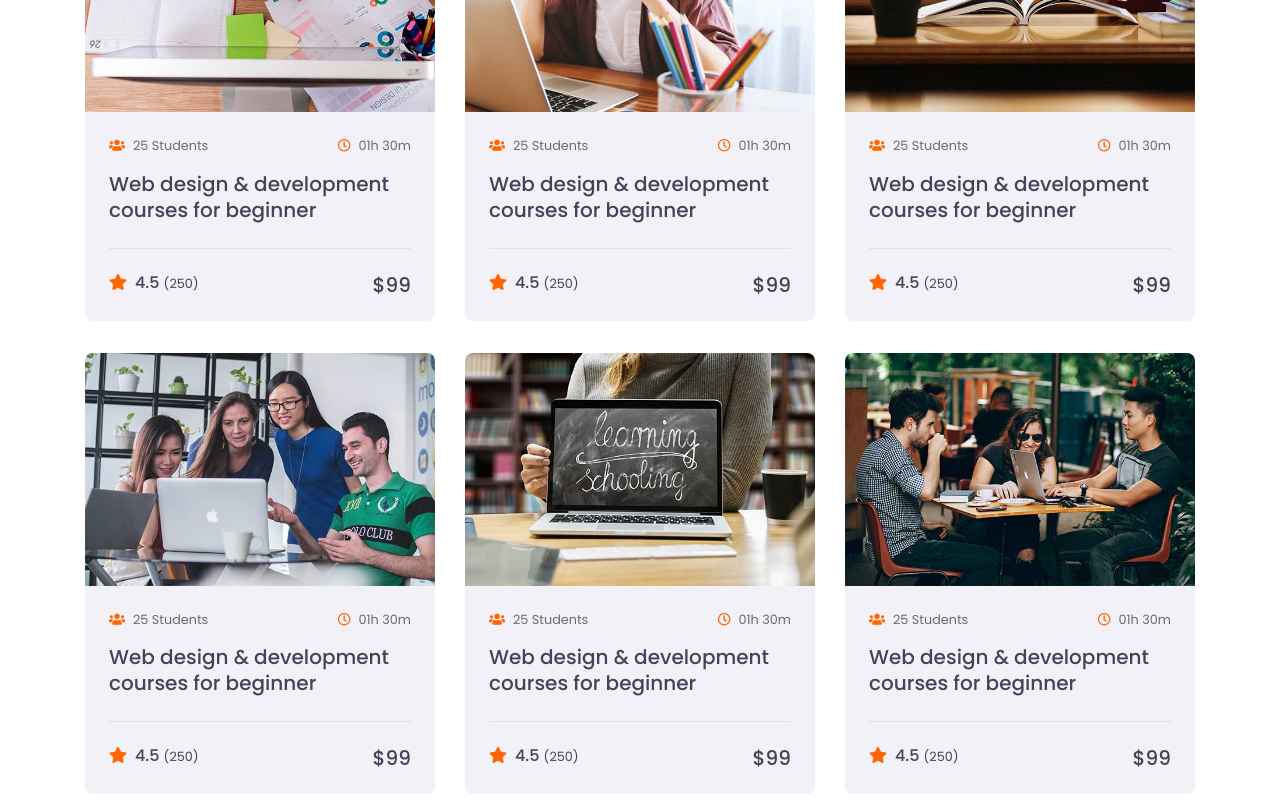
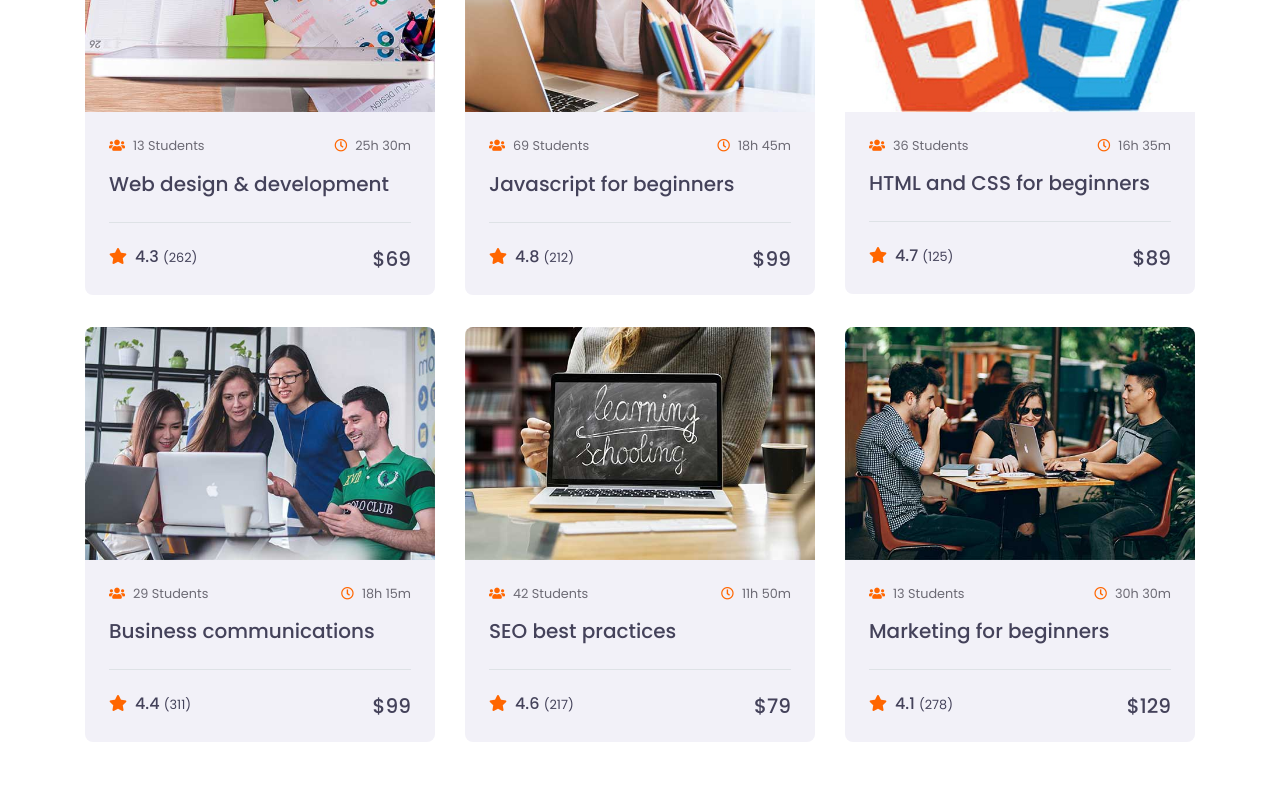
Before and after one commit to TeodorTod/Learn-With-Fun, a React (Create React App) app: page /courses in a window 1280 px wide. Shown: the part 420-1220 px from the top of the page. Built offline with nearby package versions, Linux system fonts and the light colour scheme.

Commit message:
edit courses page

```diff
--- a/src/components/Header/Header.css
+++ b/src/components/Header/Header.css
@@ -1,4 +1,3 @@
 .col-lg-9 {
-    position: sticky;
-    top: 0;
+    position: sticky; top: 0;
 }
--- a/src/components/Header/Header.js
+++ b/src/components/Header/Header.js
@@ -27,7 +27,7 @@ const Header = () => {
 
     return (
         <div className="col-lg-9" >
-        <nav className="navbar navbar-expand-lg bg-light navbar-light py-3 py-lg-0 px-0">
+        <nav id="navbar" className="navbar navbar-expand-lg bg-light navbar-light py-3 py-lg-0 px-0">
             <a href="" className="text-decoration-none d-block d-lg-none">
                 <h1 className="m-0"><span className="text-primary">E</span>COURSES</h1>
             </a>
--- a/src/components/MyCourses/MyCourses.js
+++ b/src/components/MyCourses/MyCourses.js
@@ -13,14 +13,14 @@ const MyCorses = () => {
                         <img className="img-fluid" src="img/course-1.jpg" alt="course1" />
                         <div className="bg-secondary p-4">
                             <div className="d-flex justify-content-between mb-3">
-                                <small className="m-0"><i className="fa fa-users text-primary mr-2"></i>25 Students</small>
-                                <small className="m-0"><i className="far fa-clock text-primary mr-2"></i>01h 30m</small>
+                                <small className="m-0"><i className="fa fa-users text-primary mr-2"></i>13 Students</small>
+                                <small className="m-0"><i className="far fa-clock text-primary mr-2"></i>25h 30m</small>
                             </div>
-                            <a className="h5" href="">Web design & development courses for beginner</a>
+                            <a className="h5" href="">Web design & development</a>
                             <div className="border-top mt-4 pt-4">
                                 <div className="d-flex justify-content-between">
-                                    <h6 className="m-0"><i className="fa fa-star text-primary mr-2"></i>4.5 <small>(250)</small></h6>
-                                    <h5 className="m-0">$99</h5>
+                                    <h6 className="m-0"><i className="fa fa-star text-primary mr-2"></i>4.3 <small>(262)</small></h6>
+                                    <h5 className="m-0">$69</h5>
                                 </div>
                             </div>
                         </div>
@@ -31,13 +31,13 @@ const MyCorses = () => {
                         <img className="img-fluid" src="img/course-2.jpg" alt="course2" />
                         <div className="bg-secondary p-4">
                             <div className="d-flex justify-content-between mb-3">
-                                <small className="m-0"><i className="fa fa-users text-primary mr-2"></i>25 Students</small>
-                                <small className="m-0"><i className="far fa-clock text-primary mr-2"></i>01h 30m</small>
+                                <small className="m-0"><i className="fa fa-users text-primary mr-2"></i>69 Students</small>
+                                <small className="m-0"><i className="far fa-clock text-primary mr-2"></i>18h 45m</small>
                             </div>
-                            <a className="h5" href="">Web design & development courses for beginner</a>
+                            <a className="h5" href="">Javascript for beginners</a>
                             <div className="border-top mt-4 pt-4">
                                 <div className="d-flex justify-content-between">
-                                    <h6 className="m-0"><i className="fa fa-star text-primary mr-2"></i>4.5 <small>(250)</small></h6>
+                                    <h6 className="m-0"><i className="fa fa-star text-primary mr-2"></i>4.8 <small>(212)</small></h6>
                                     <h5 className="m-0">$99</h5>
                                 </div>
                             </div>
@@ -49,14 +49,14 @@ const MyCorses = () => {
                         <img className="img-fluid" src="img/course-3.jpg" alt="course3" />
                         <div className="bg-secondary p-4">
                             <div className="d-flex justify-content-between mb-3">
-                                <small className="m-0"><i className="fa fa-users text-primary mr-2"></i>25 Students</small>
-                                <small className="m-0"><i className="far fa-clock text-primary mr-2"></i>01h 30m</small>
+                                <small className="m-0"><i className="fa fa-users text-primary mr-2"></i>36 Students</small>
+                                <small className="m-0"><i className="far fa-clock text-primary mr-2"></i>16h 35m</small>
                             </div>
-                            <a className="h5" href="">Web design & development courses for beginner</a>
+                            <a className="h5" href="">HTML and CSS for beginners</a>
                             <div className="border-top mt-4 pt-4">
                                 <div className="d-flex justify-content-between">
-                                    <h6 className="m-0"><i className="fa fa-star text-primary mr-2"></i>4.5 <small>(250)</small></h6>
-                                    <h5 className="m-0">$99</h5>
+                                    <h6 className="m-0"><i className="fa fa-star text-primary mr-2"></i>4.7 <small>(125)</small></h6>
+                                    <h5 className="m-0">$89</h5>
                                 </div>
                             </div>
                         </div>
@@ -67,13 +67,13 @@ const MyCorses = () => {
                         <img className="img-fluid" src="img/course-4.jpg" alt="course4" />
                         <div className="bg-secondary p-4">
                             <div className="d-flex justify-content-between mb-3">
-                                <small className="m-0"><i className="fa fa-users text-primary mr-2"></i>25 Students</small>
-                                <small className="m-0"><i className="far fa-clock text-primary mr-2"></i>01h 30m</small>
+                                <small className="m-0"><i className="fa fa-users text-primary mr-2"></i>29 Students</small>
+                                <small className="m-0"><i className="far fa-clock text-primary mr-2"></i>18h 15m</small>
                             </div>
-                            <a className="h5" href="">Web design & development courses for beginner</a>
+                            <a className="h5" href="">Business communications</a>
                             <div className="border-top mt-4 pt-4">
                                 <div className="d-flex justify-content-between">
-                                    <h6 className="m-0"><i className="fa fa-star text-primary mr-2"></i>4.5 <small>(250)</small></h6>
+                                    <h6 className="m-0"><i className="fa fa-star text-primary mr-2"></i>4.4 <small>(311)</small></h6>
                                     <h5 className="m-0">$99</h5>
                                 </div>
                             </div>
@@ -85,14 +85,14 @@ const MyCorses = () => {
                         <img className="img-fluid" src="img/course-5.jpg" alt="course5" />
                         <div className="bg-secondary p-4">
                             <div className="d-flex justify-content-between mb-3">
-                                <small className="m-0"><i className="fa fa-users text-primary mr-2"></i>25 Students</small>
-                                <small className="m-0"><i className="far fa-clock text-primary mr-2"></i>01h 30m</small>
+                                <small className="m-0"><i className="fa fa-users text-primary mr-2"></i>42 Students</small>
+                                <small className="m-0"><i className="far fa-clock text-primary mr-2"></i>11h 50m</small>
                             </div>
-                            <a className="h5" href="">Web design & development courses for beginner</a>
+                            <a className="h5" href="">SEO best practices</a>
                             <div className="border-top mt-4 pt-4">
                                 <div className="d-flex justify-content-between">
-                                    <h6 className="m-0"><i className="fa fa-star text-primary mr-2"></i>4.5 <small>(250)</small></h6>
-                                    <h5 className="m-0">$99</h5>
+                                    <h6 className="m-0"><i className="fa fa-star text-primary mr-2"></i>4.6 <small>(217)</small></h6>
+                                    <h5 className="m-0">$79</h5>
                                 </div>
                             </div>
                         </div>
@@ -103,14 +103,14 @@ const MyCorses = () => {
                         <img className="img-fluid" src="img/course-6.jpg" alt="course6" />
                         <div className="bg-secondary p-4">
                             <div className="d-flex justify-content-between mb-3">
-                                <small className="m-0"><i className="fa fa-users text-primary mr-2"></i>25 Students</small>
-                                <small className="m-0"><i className="far fa-clock text-primary mr-2"></i>01h 30m</small>
+                                <small className="m-0"><i className="fa fa-users text-primary mr-2"></i>13 Students</small>
+                                <small className="m-0"><i className="far fa-clock text-primary mr-2"></i>30h 30m</small>
                             </div>
-                            <a className="h5" href="">Web design & development courses for beginner</a>
+                            <a className="h5" href="">Marketing for beginners</a>
                             <div className="border-top mt-4 pt-4">
                                 <div className="d-flex justify-content-between">
-                                    <h6 className="m-0"><i className="fa fa-star text-primary mr-2"></i>4.5 <small>(250)</small></h6>
-                                    <h5 className="m-0">$99</h5>
+                                    <h6 className="m-0"><i className="fa fa-star text-primary mr-2"></i>4.1 <small>(278)</small></h6>
+                                    <h5 className="m-0">$129</h5>
                                 </div>
                             </div>
                         </div>
```
Also changed, not shown: public/img/course-3.jpg.
